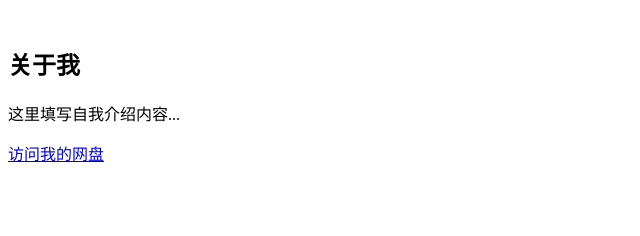
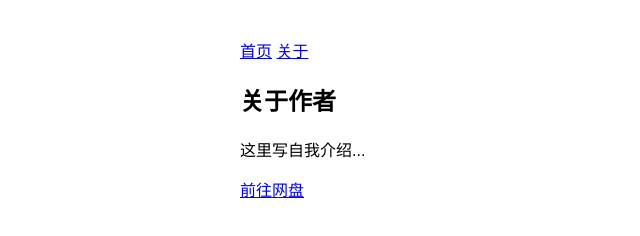
Before and after one commit to QiBaocloud/QiBao, a plain HTML site: page about.html in a window 1280 px wide. Shown: the whole page, without its empty margins (0-640 px from the left). Drawn offline with Linux system fonts and the light colour scheme.

Commit message:
Update about.html

```diff
--- a/about.html
+++ b/about.html
@@ -1,7 +1,21 @@
 
-<!-- 结构类似index.html，内容区包含自我介绍 -->
-<div class="container">
-    <h2>关于我</h2>
-    <p>这里填写自我介绍内容...</p>
-    <a href="https://drive.example.com" class="drive-link">访问我的网盘</a>
-</div>
+<!DOCTYPE html>
+<html>
+<head>
+    <title>关于我</title>
+    <style>
+        body { font-family: Arial; max-width: 800px; margin: 0 auto; padding: 20px; }
+        .drive { color: blue; text-decoration: underline; }
+    </style>
+</head>
+<body>
+    <nav>
+        <a href="/">首页</a>
+        <a href="/about.html">关于</a>
+    </nav>
+
+    <h2>关于作者</h2>
+    <p>这里写自我介绍...</p>
+    <a href="https://drive.example.com" class="drive">前往网盘</a>
+</body>
+</html>
```
